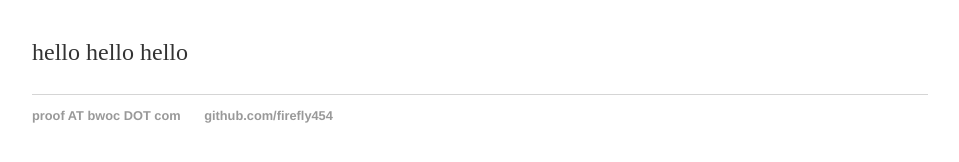
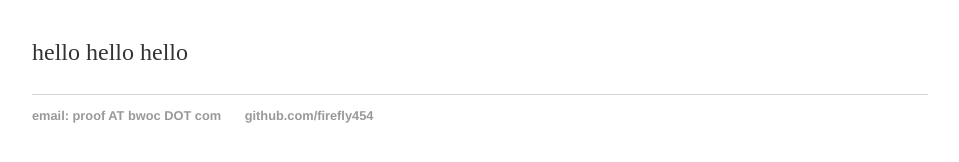
Before and after one commit to firefly454/firefly454.github.io, a Jekyll site: the page built from index.html, in a window 1280 px wide. Shown: the part 161-323 px from the top of the page, without its empty margins (160-1119 px from the left). Built offline with Jekyll 4.4.1, drawn with Linux system fonts in a browser that asks for light colours.

Commit message:
Update default.html

```diff
--- a/_layouts/default.html
+++ b/_layouts/default.html
@@ -22,7 +22,7 @@
 			</div><!-- /.container -->
 			<footer>
 	    		<ul>
-	        		<li><a href="mailto:proof.bwoc@gmail.com">proof AT bwoc DOT com</a></li>
+	        		<li><a href="mailto:proof.bwoc@gmail.com">email: proof AT bwoc DOT com</a></li>
 	        		<li><a href="https://github.com/firefly454">github.com/firefly454</a></li>
 				</ul>
 			</footer>
```
